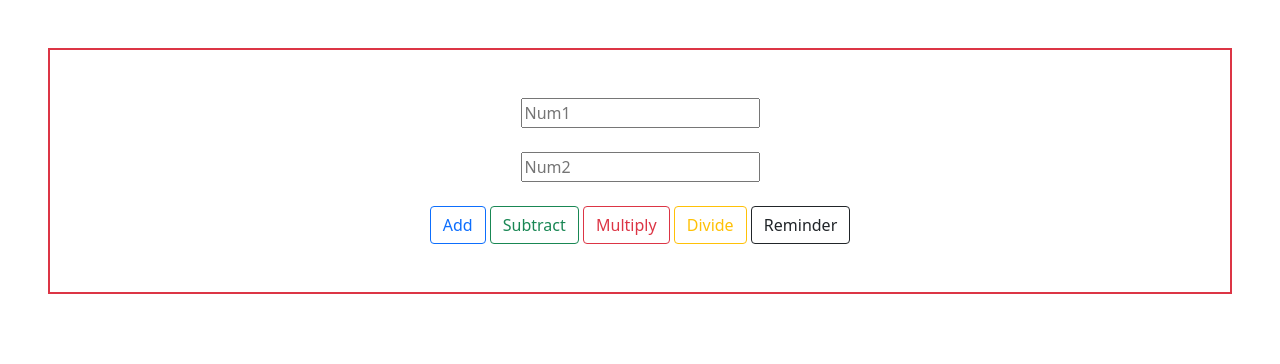
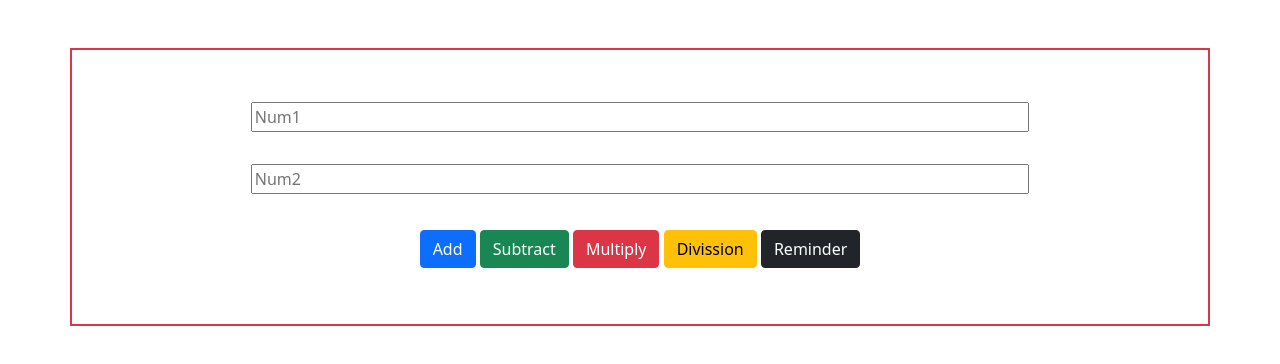
Before and after one commit to Bilal-Siddiqe/MathsFunction.github.io, a plain HTML site: page index.html in a window 1280 px wide. Drawn offline with nearby package versions, Linux system fonts and the light colour scheme.

Commit message:
button design margin paddings etc edited

```diff
--- a/index.html
+++ b/index.html
@@ -12,22 +12,33 @@
         crossorigin="anonymous"></script>
     <script src="/index.js"></script>
     <title>Document</title>
+    <style>
+        input {
+            width: 70%;
+        }
+        div{
+            width: 80vw;
+            margin: auto;
+        }
+    </style>
 </head>
 
 <body>
-    <center class="m-5 p-5 border border-danger border-2">
-        <input type="text" placeholder="Num1" id="user1">
-        <br>
-        <br>
-        <input type="text" placeholder="Num2" id="user2">
-        <br>
-        <br>
-        <button class="btn btn-outline-primary" onclick="clkadd()">Add</button>
-        <button class="btn btn-outline-success" onclick="clksub()">Subtract</button>
-        <button class="btn btn-outline-danger" onclick="clkmult()">Multiply</button>
-        <button class="btn btn-outline-warning" onclick="clkdivide()">Divide</button>
-        <button class="btn btn-outline-dark" onclick="clkreminder()">Reminder</button>
-    </center>
+    <div class="container mt-5 pt-5 pb-5 border border-danger border-2">
+        <center>
+            <input class="m-1" type="text" placeholder="Num1" id="user1">
+            <br>
+            <br>
+            <input class="m-1" type="text" placeholder="Num2" id="user2">
+            <br>
+            <br>
+            <button class="btn btn-primary mt-2 mb-2" onclick="clkadd()">Add</button>
+            <button class="btn btn-success mt-2 mb-2" onclick="clksub()">Subtract</button>
+            <button class="btn btn-danger mt-2 mb-2" onclick="clkmult()">Multiply</button>
+            <button class="btn btn-warning mt-2 mb-2" onclick="clkdivide()">Divission</button>
+            <button class="btn btn-dark mt-2 mb-2" onclick="clkreminder()">Reminder</button>
+        </center>
+    </div>
     <script>
 
 
--- a/index.js
+++ b/index.js
@@ -7,6 +7,7 @@ function sub(num1,num2){
 function mult(num1,num2){
     document.write(num1*num2)
 }
+
 function divide(num1,num2){
     document.write(num1/num2)
 }
```
